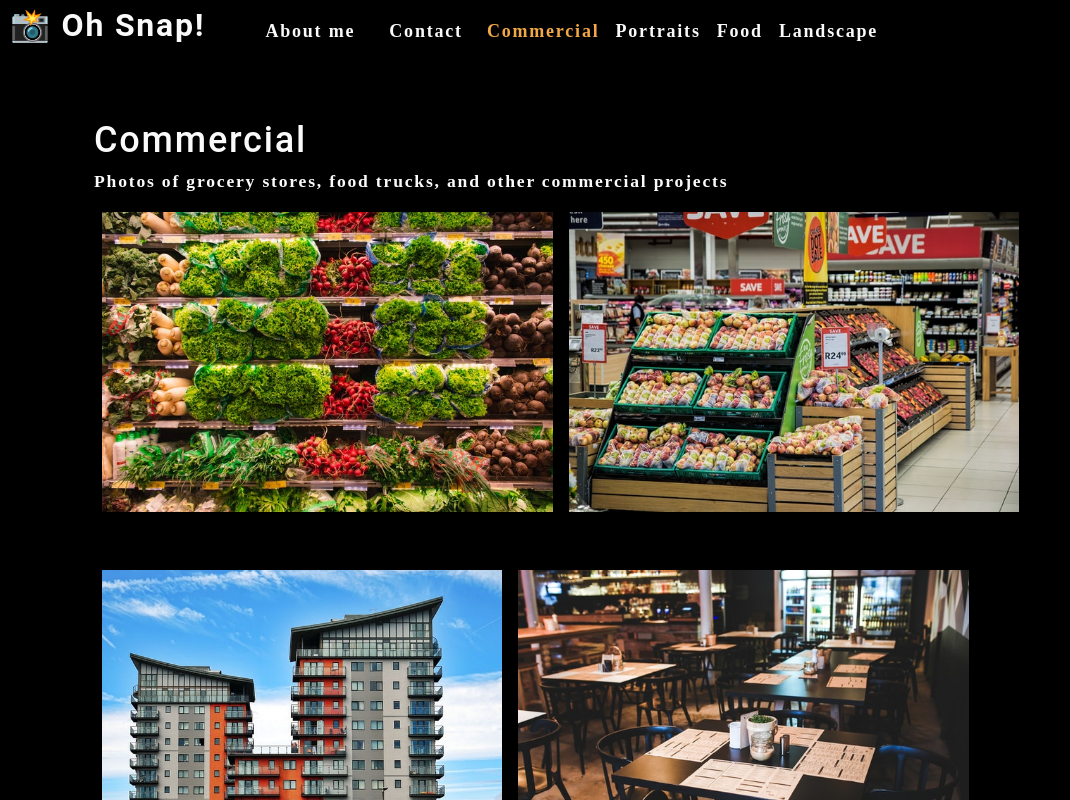
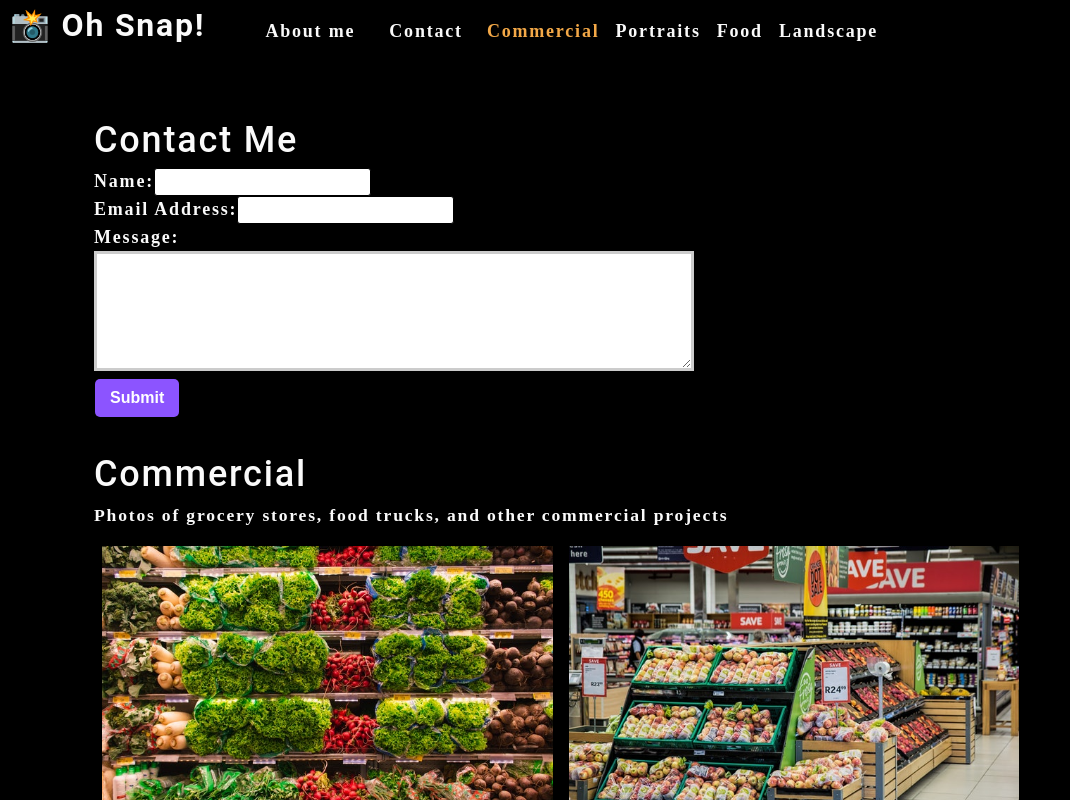
Before and after one commit to jamestw13/photography-portfolio, a React (Create React App) app: page / in a window 1280 px wide. Shown: the top 800 px of the page, without its empty margins (0-1070 px from the left). Built offline with nearby package versions, Linux system fonts and the light colour scheme.

Commit message:
added state monitoring functionality to contact form

```diff
--- a/src/App.js
+++ b/src/App.js
@@ -3,6 +3,7 @@
 import About from './components/About';
 import Nav from './components/Nav';
 import Gallery from './components/Gallery';
+import ContactForm from './components/Contact';
 
 function App() {
   const [categories] = useState([
@@ -17,6 +18,7 @@
     <div>
       <Nav categories={categories} setCurrentCategory={setCurrentCategory} currentCategory={currentCategory}></Nav>
       <main>
+        <ContactForm></ContactForm>
         <Gallery currentCategory={currentCategory}></Gallery>
         <About></About>
       </main>
--- a/src/components/Contact/index.js
+++ b/src/components/Contact/index.js
@@ -1,24 +1,37 @@
-import React from 'react';
+import React, {useState} from 'react';
 
 function ContactForm() {
+  const [formState, setFormState] = useState({name: '', email: '', message: ''});
+  const {name, email, message} = formState;
+
+  function handleChange(e) {
+    setFormState({...formState, [e.target.name]: e.target.value});
+  }
+
+  function handleSubmit(e) {
+    e.preventDefault();
+  }
+
+  return (
     <section>
       <h1>Contact Me</h1>
-    <form id="contact-form">
+      <form id="contact-form" onSubmit={handleSubmit}>
         <div>
           <label htmlFor="name">Name:</label>
-        <input type="text" name="name" />
+          <input type="text" name="name" defaultValue={name} onChange={handleChange} />
         </div>
         <div>
           <label htmlFor="email">Email Address:</label>
-        <input type="email" name="email" />
+          <input type="email" name="email" defaultValue={email} onChange={handleChange} />
         </div>
         <div>
           <label htmlFor="message">Message:</label>
-        <textarea name="message" rows="5" />
+          <textarea name="message" rows="5" defaultValue={message} onChange={handleChange} />
         </div>
         <button type="submit">Submit</button>
       </form>
-  </section>;
+    </section>
+  );
 }
 
 export default ContactForm;
--- a/src/components/PhotoList/index.js
+++ b/src/components/PhotoList/index.js
@@ -1,5 +1,4 @@
 import React, {useState} from 'react';
-import photo from '../../assets/small/commercial/0.jpg';
 
 function PhotoList({category}) {
   const [photos] = useState([
@@ -111,7 +110,6 @@
           key={image.name}
         />
       ))}
-      )
     </div>
   );
 }
```
Lines whose indentation alone changed are shown as unchanged.
